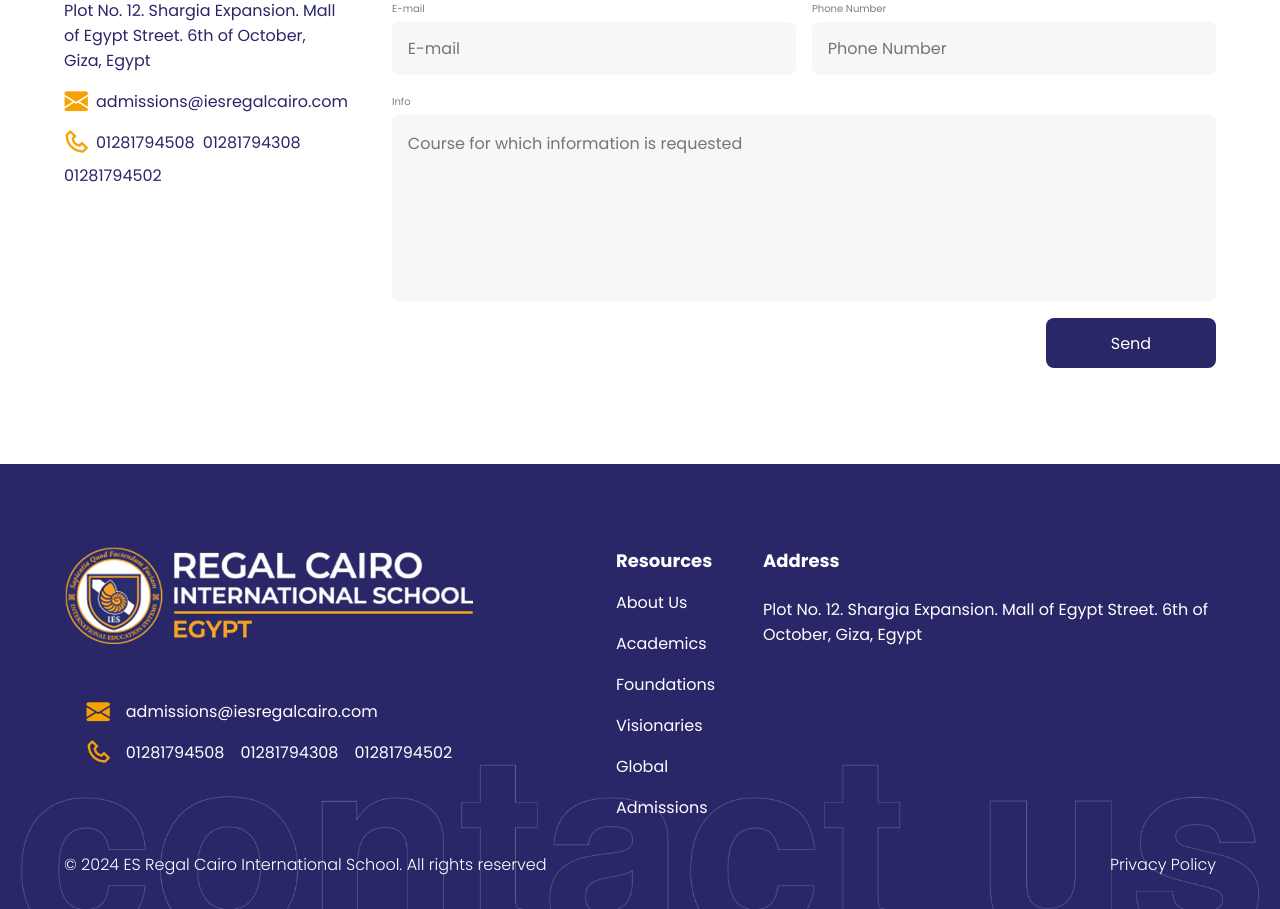
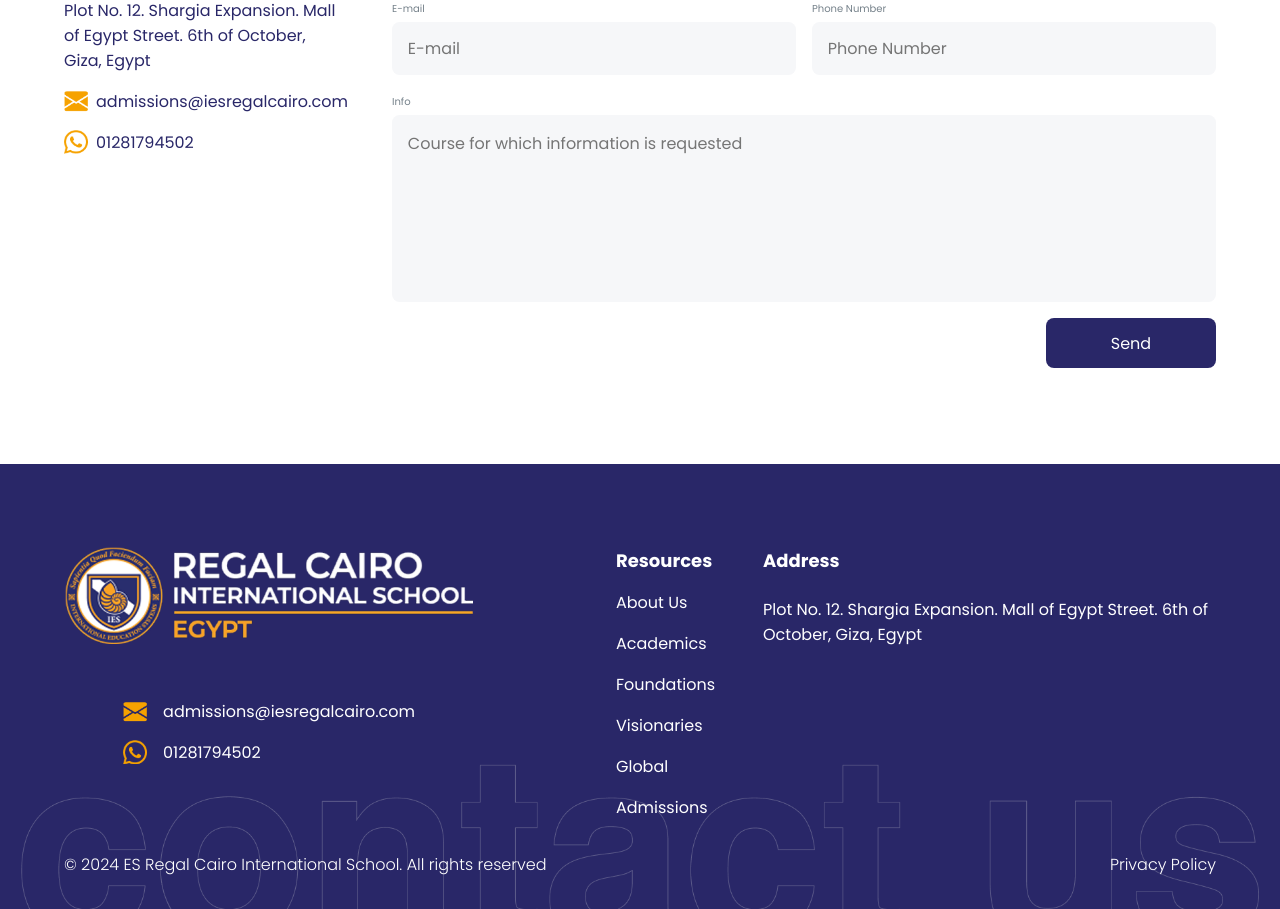
Before and after one commit to MKY-Communications/regal, a React (Vite) app: page / in a window 1280 px wide. Shown: the part 6440-7349 px from the top of the page. Built offline with nearby package versions, Linux system fonts and the light colour scheme.

Commit message:
Replace Whatsapp

```diff
--- a/src/components/ContactUs.tsx
+++ b/src/components/ContactUs.tsx
@@ -60,9 +60,7 @@
                     </div>
                     <div className="contact-container">
                         <img src={PhoneIcon} alt="Contact Us Phone" loading="lazy" decoding="async" />
-                        <a href="tel:01281794508">01281794508</a>
-                        <a href="tel:01281794308">01281794308</a>
-                        <a href="tel:01281794502">01281794502</a>
+                        <a href="https://wa.me/01281794502" target="_blank">01281794502</a>
                     </div>
                 </div>
                 <form onSubmit={handleSubmit}>
--- a/src/components/ui/Footer/Footer.tsx
+++ b/src/components/ui/Footer/Footer.tsx
@@ -39,9 +39,7 @@
                                 decoding="async"
                                 loading="lazy"
                             />
-                            <a href="tel:01281794508">01281794508</a>
-                            <a href="tel:01281794308">01281794308</a>
-                            <a href="tel:01281794502">01281794502</a>
+                            <a href="https://wa.me/01281794502" target="_blank">01281794502</a>
                         </div>
                     </div>
                 </div>
```
Also changed, not shown: src/assets/icons/phone.png.
